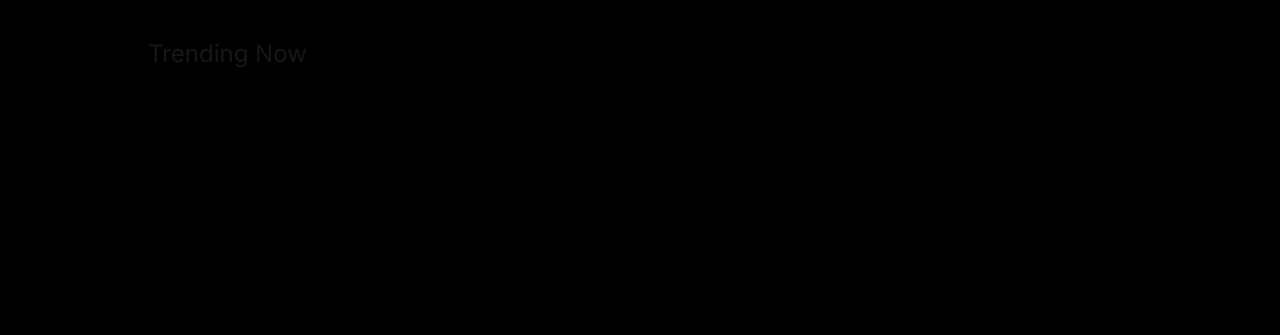
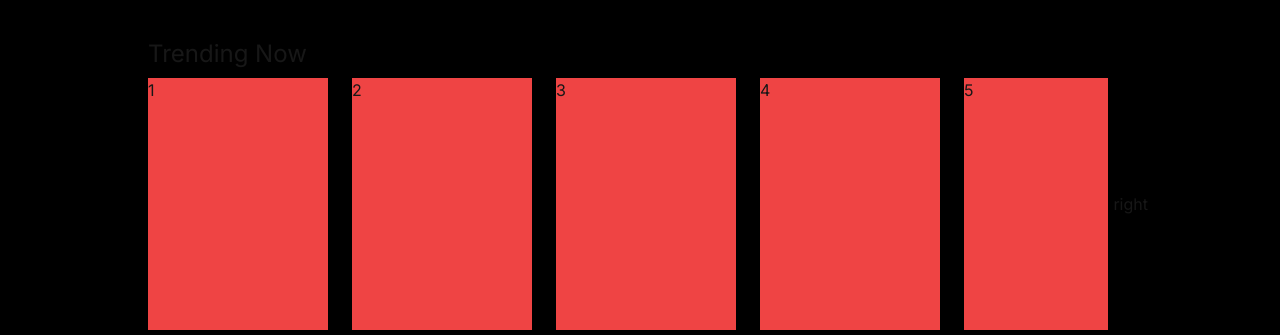
Before and after one commit to Evandro-Cantelmo/netflix-clone, a Next.js app: page / in a window 1280 px wide. Shown: the part 963-1298 px from the top of the page. Before the commit the page ends 1033 px from the top, so only its background shows below. Built offline with nearby package versions, Linux system fonts and the light colour scheme.

Commit message:
feat: sliders component

```diff
--- a/src/app/globals.css
+++ b/src/app/globals.css
@@ -36,3 +36,45 @@ body {
       black;
   }
 }
+
+.no-scrollbar {
+  -ms-overflow-style: none;
+  scrollbar-width: none;
+}
+
+.no-scrollbar::-webkit-scrollbar {
+  display: none;
+}
+
+.slider__arrow svg {
+  fill: #ffffff !important;
+}
+.slider__arrow[disabled] {
+  transition: all 0.2s ease;
+  opacity: 0;
+  visibility: hidden;
+}
+
+.slider__arrow--next:not([disabled]) ~ .slider__gradient--next {
+  background: black;
+  transition: all 1s ease;
+  opacity: 1;
+}
+
+.slider__arrow--next[disabled] ~ .slider__gradient--next {
+  background: black;
+  transition: all 1s ease;
+  opacity: 0;
+}
+
+.slider__arrow--prev:not([disabled]) ~ .slider__gradient--prev {
+  background: black;
+  transition: all 0.5s ease;
+  opacity: 1;
+}
+
+.slider__arrow--prev[disabled] ~ .slider__gradient--prev {
+  background: black;
+  transition: all 1s ease;
+  opacity: 0;
+}
--- a/src/app/page.tsx
+++ b/src/app/page.tsx
@@ -1,4 +1,6 @@
 import Image from "next/image";
+
+import NumberedSlider from "../components/molecules/sliders/NumberedSlider";
 
 export default function Home() {
   return (
@@ -81,6 +83,18 @@ export default function Home() {
         </div>
         <div>
           <h5 className="text-2xl">Trending Now</h5>
+          <NumberedSlider>
+            {Array.from({ length: 20 }).map((_, index) => (
+              <div
+                className="my-2 mr-4 flex snap-center items-center justify-center last:mr-0 md:snap-start lg:mr-6"
+                key={index}
+              >
+                <div className="bg-red-500 h-[252px] min-w-[180px]">
+                  {index + 1}
+                </div>
+              </div>
+            ))}
+          </NumberedSlider>
         </div>
       </div>
     </div>
--- /dev/null
+++ b/src/components/molecules/sliders/NumberedSlider.tsx
@@ -0,0 +1,88 @@
+"use client";
+
+import { useRef, useState, useEffect } from "react";
+import { twMerge } from "tailwind-merge";
+
+type CardSliderProps = {
+  className?: string;
+  children: React.ReactNode;
+};
+
+const NumberedSlider: React.FC<CardSliderProps> = ({ className, children }) => {
+  const scrollAmount = 180;
+  const containerRef = useRef<HTMLDivElement | null>(null);
+  const [atStart, setAtStart] = useState(true);
+  const [atEnd, setAtEnd] = useState(false);
+
+  useEffect(() => {
+    const container = containerRef.current;
+    if (!container) return;
+
+    const updateScrollState = () => {
+      const maxScrollLeft = container.scrollWidth - container.clientWidth;
+      setAtStart(container.scrollLeft === 0);
+      setAtEnd(container.scrollLeft >= maxScrollLeft - 1);
+      console.log(maxScrollLeft);
+    };
+
+    container.scrollLeft = 0;
+    container.addEventListener("scroll", updateScrollState);
+    console.log(updateScrollState());
+    updateScrollState();
+
+    return () => {
+      container.removeEventListener("scroll", updateScrollState);
+    };
+  }, []);
+
+  const slide = (direction: "left" | "right") => {
+    if (!containerRef.current) return;
+    const multiplier = window.innerWidth < 1300 ? 3 : 4;
+    const adjustedScrollAmount = scrollAmount * multiplier;
+
+    if (direction === "left") {
+      containerRef.current.scrollLeft -= adjustedScrollAmount;
+    } else if (direction === "right") {
+      containerRef.current.scrollLeft += adjustedScrollAmount;
+    }
+  };
+
+  return (
+    <div
+      className={twMerge(
+        "flex gap-4 w-full flex-col items-center justify-center",
+        className
+      )}
+    >
+      <div className="w-full min-[1440px]:w-[1440px] flex relative items-center snap-x snap-mandatory gap-4 max-w-[1200px]">
+        <button
+          disabled={atStart}
+          className="slider__arrow slider__arrow--prev absolute z-40 -translate-x-9 px- py-[14px] hidden md:flex"
+          onClick={() => slide("left")}
+        >
+          left
+        </button>
+
+        <div className="slider__gradient--prev pointer-events-none absolute left-0 z-30 hidden h-full w-6 md:block" />
+
+        <div
+          ref={containerRef}
+          className="flex snap-x snap-mandatory overflow-x-auto no-scrollbar snap-start flex-1 scroll-smooth"
+        >
+          {children}
+        </div>
+
+        <button
+          disabled={atEnd}
+          className="slider__arrow slider__arrow--next absolute translate-x-9 right-0 z-40 hidden md:flex py-[14px] px-5"
+          onClick={() => slide("right")}
+        >
+          right
+        </button>
+        <div className="slider__gradient--next pointer-events-none absolute right-0 z-30 hidden h-full w-6 md:block" />
+      </div>
+    </div>
+  );
+};
+
+export default NumberedSlider;
```
Also changed, not shown: package.json (+6 -5 lines), 1 other file (tests, documents, lock files or other folders).
